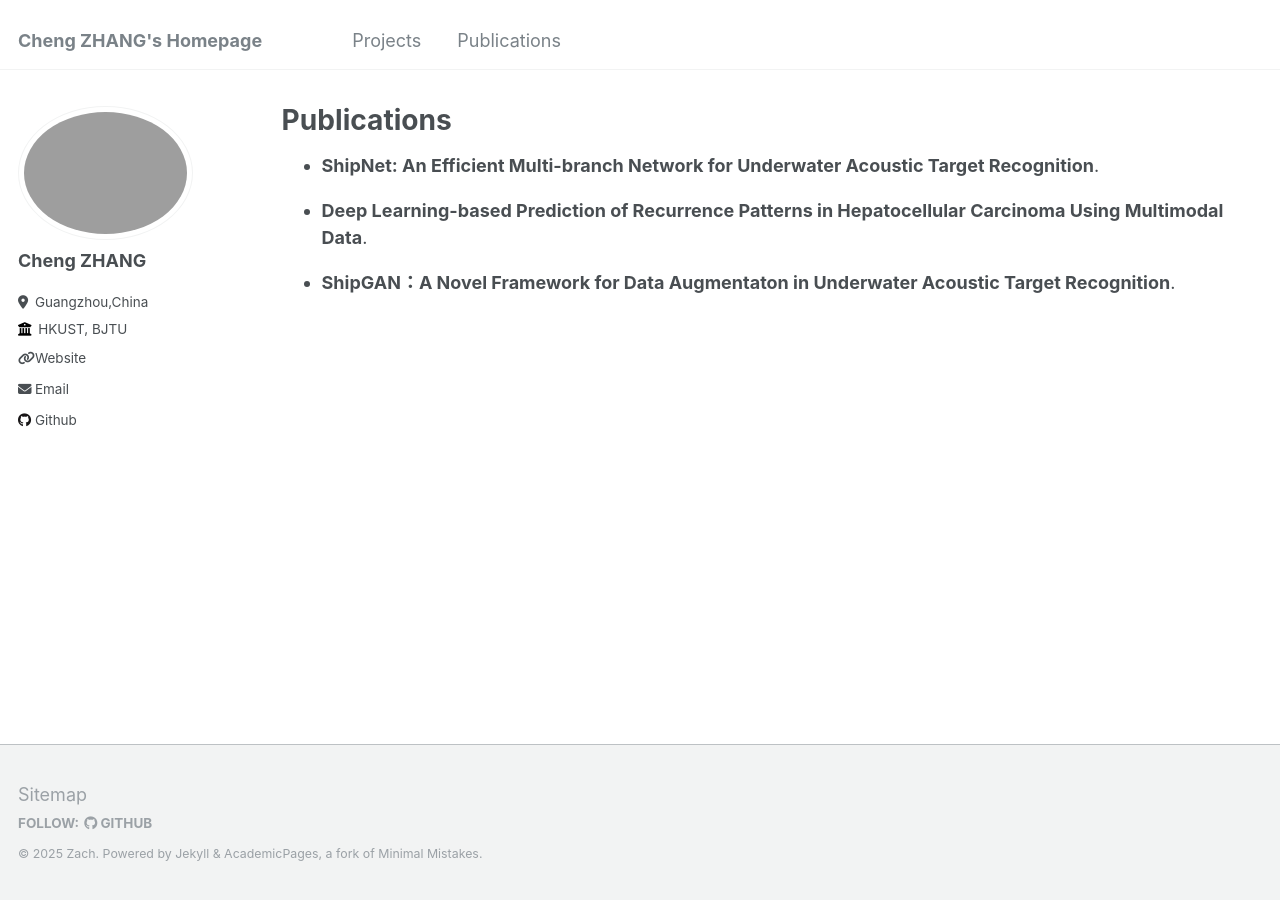
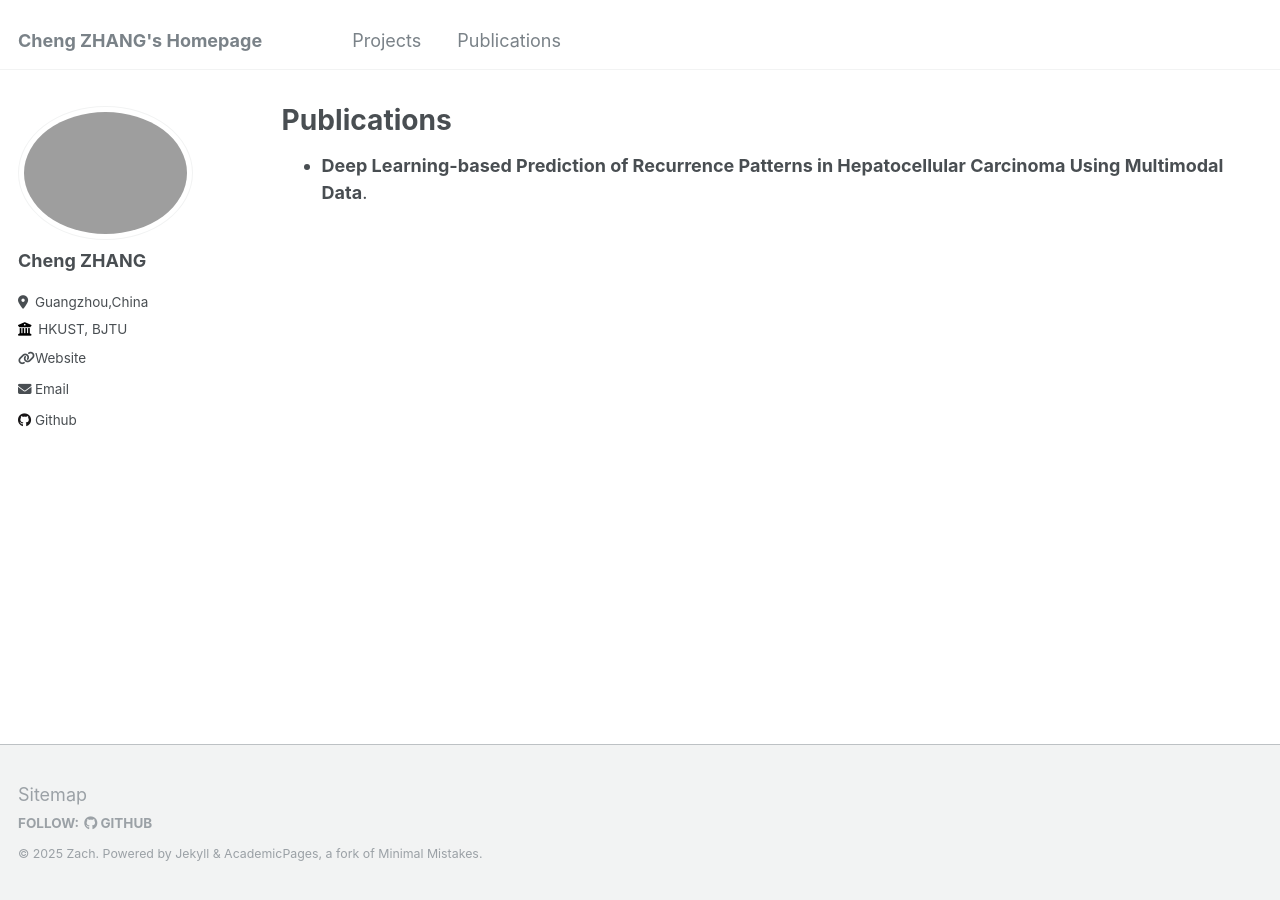
Before and after one commit to ZachcZhang/zachczhang.github.io, a Jekyll site: the page built from _pages/publications.md, in a window 1280 px wide. Built offline with Jekyll 4.4.1, drawn with Linux system fonts in a browser that asks for light colours.

Commit message:
feat: update

```diff
--- a/_pages/publications.md
+++ b/_pages/publications.md
@@ -16,13 +16,5 @@ author_profile: true
 {% endfor %} -->
 
 <div class='paper-box-text' markdown="1">
--	  **ShipNet: An Efficient Multi-branch Network for Underwater Acoustic Target Recognition**.
-</div>
-
-<div class='paper-box-text' markdown="1">
 -	  **Deep Learning-based Prediction of Recurrence Patterns in Hepatocellular Carcinoma Using Multimodal Data**.
 </div>
-
-<div class='paper-box-text' markdown="1">
--	  **ShipGAN：A Novel Framework for Data Augmentaton in Underwater Acoustic Target Recognition**.
-</div>
```
Also changed, not shown: _pages/about.md (+2 -3 lines).
